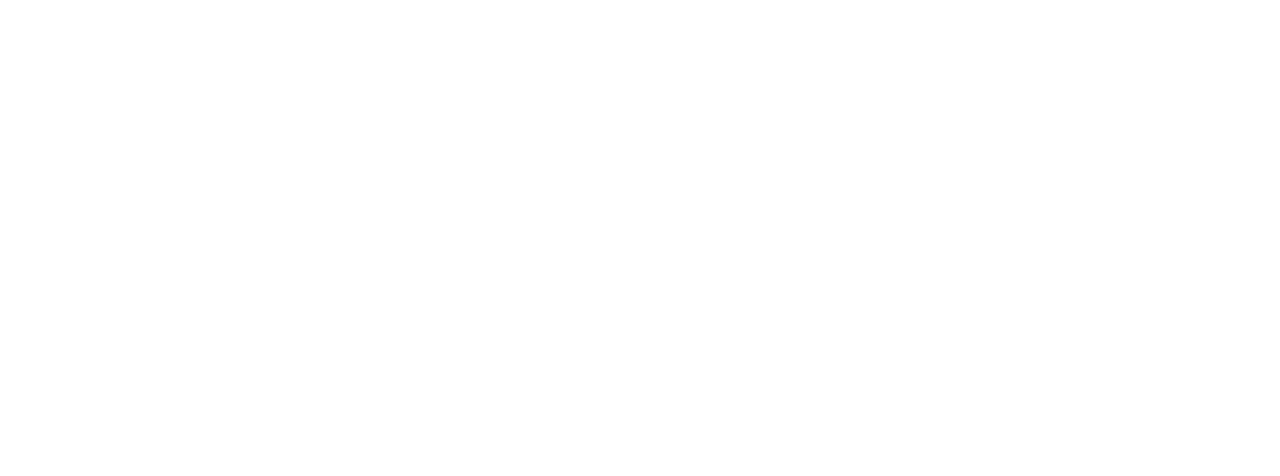
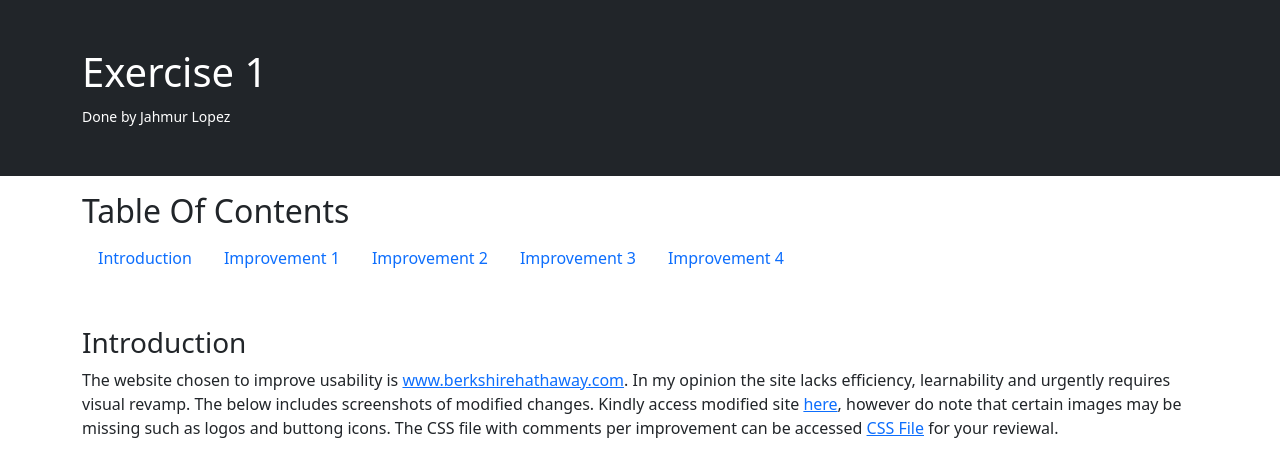
Before and after one commit to UB-CMPS3141/cmps3141-as3-css-app-23s1-JayzITMaster, a plain HTML site: page fix-with-css/index.html in a window 1280 px wide. Drawn offline with nearby package versions, Linux system fonts and the light colour scheme.

Commit message:
more changes

```diff
--- a/fix-with-css/improvement.css
+++ b/fix-with-css/improvement.css
@@ -1,43 +1,17 @@
 body {
   font: Times;
+  background-color: #f2ebe5;
+  font-size: 18;
 }
 
-#hnmain{
-   border: 0;
-   background-color: "#f6f6ef";
-   padding: ;
+#disclaimer{
+   text-align: center;
 }
 
-#header{
-  background-color: "#ff6600";
-
+#alignment{
+ text-align: center;
 }
 
-#header1{
-padding: 2px;
+ul{
+  list-style-image: url('images/briefcase.jpg');
 }
-
-#header2{
-  width: 18px;
-  padding-right:4px;
-}
-
-#header3{
- line-height:12pt;
- height:10px;
- align-items: center;
-}
-
-#image1{
- border:1px white solid;
- display:block;
-}
-
-#header4{
- text-align: right;
- padding-right: 4px;
-}
-
-#pagespace{
- height:10px;
-}
--- a/fix-with-css/index.html
+++ b/fix-with-css/index.html
@@ -8,9 +8,59 @@ Date: Sept.22.23
 	<meta charset="UTF-8">
 	<meta http-equiv="X-UA-Compatible" content="IE=edge">
 	<meta name="viewport" content="width=device-width, initial-scale=1.0">
+
+	<!--Bootstrap CSS-->
+	<link href="https://cdn.jsdelivr.net/npm/bootstrap@5.0.2/dist/css/bootstrap.min.css" rel="stylesheet" integrity="sha384-EVSTQN3/azprG1Anm3QDgpJLIm9Nao0Yz1ztcQTwFspd3yD65VohhpuuCOmLASjC" crossorigin="anonymous">
 	<title>Fix the Web with CSS!</title>
+
 </head>
 <body>
+	<div class = "jumbotron bg-dark py-5">
+		<div class="container">
+			<div class="row">
+				<div class="col-12 text-white">
+					<h1>Exercise 1</h1>
+					<small>Done by Jahmur Lopez</small>
+				</div>
+			</div>
+		</div>
+	</div>
+	<div class="container">
+		<div class="row">
+			<div class="col-12 mt-3">
+				<h2>Table Of Contents</h2>
+			</div>
+			<div class="col-sm-12">
+				<ul class="nav">
+					<li class="nav-item">
+						<a class="nav-link" href="#">Introduction</a>
+					</li>
+					<li>
+						<a class="nav-link" href="#Improvement1">Improvement 1</a>
+					</li>
+					<li>
+						<a class="nav-link" href="#Improvement2">Improvement 2</a>
+					</li>
+					<li>
+						<a class="nav-link" href="#Improvement3">Improvement 3</a>
+					</li>
+					<li>
+						<a class="nav-link" href="#Improvement4">Improvement 4</a>
+					</li>
+				</ul>
+			</div>
+		</div>
+
+		<div class="row my-5" id="Introduction">
+			<h3>Introduction</h3>
+			<div class="col-12">
+				<p>
+					The website chosen to improve usability is <a href="https://www.berkshirehathaway.com">www.berkshirehathaway.com</a>. In my opinion the site lacks efficiency, learnability and urgently requires visual revamp.
+			The below includes screenshots of modified changes. Kindly access modified site <a href="./BerkShire Hathway.html">here</a>, however do note that certain images may be missing such as logos and buttong icons. The CSS file with comments per improvement can be accessed <a href="improvement.css">CSS File</a> for your reviewal.
+				</p>
+			</div>
+		</div>
+	</div>
 
 </body>
 </html>
```
Also changed, not shown: fix-with-css/BerkShire Hathway.html (+8 -4 lines), fix-with-css/images/align.jpg (added), fix-with-css/images/briefcase.jpg (added), fix-with-css/images/changedbackgroundcolor.jpg (added), fix-with-css/images/errorAlignment.jpg (added), fix-with-css/images/largerfont.jpg (added), fix-with-css/images/newlistingImage.jpg (added), fix-with-css/images/old bullet points.jpg (added), fix-with-css/images/plain background.jpg (added), fix-with-css/images/smallfont.jpg (added).
